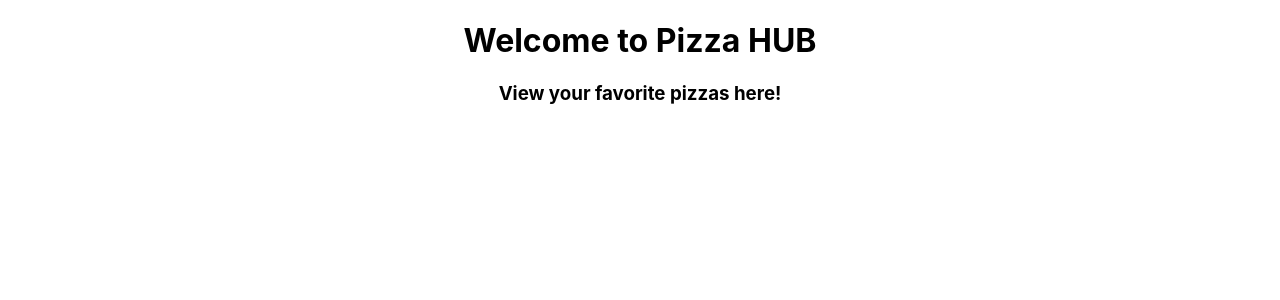
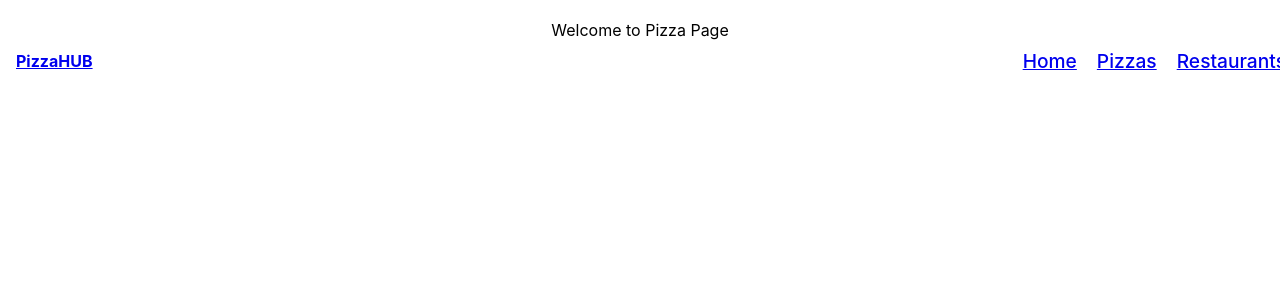
Before and after one commit to JohnMartin-19/pizzas-p4, a React (Create React App) app in the folder client/pizza/: page /Pizza in a window 1280 px wide. Shown: the top 300 px of the page. Built offline with nearby package versions, Linux system fonts and the light colour scheme; no server answers.

Commit message:
routes setup

```diff
--- a/client/pizza/src/App.jsx
+++ b/client/pizza/src/App.jsx
@@ -1,8 +1,14 @@
-import { useEffect } from 'react';
+import { useEffect,useState } from 'react';
 import './App.css';
 import {Routes,Route} from 'react-router-dom'
+import NavBar from './NavBar';
+import Restaurants from './Restaurants';
+import Pizza from'./Pizza';
+import Home from './Home';
 
 function App() {
+  const [ setPage] = useState('/')
+
  useEffect(()=>{
   fetch("http://127.0.0.1:8000/api/restaurant/")
     .then(function(response){response.json()
@@ -16,8 +22,13 @@ function App() {
   },[])
   return (
     <div className="App">
-      <h1>Welcome to Pizza HUB</h1>
-      <h3>View your favorite pizzas here!</h3>
+      <NavBar onChange={setPage} />
+      <br />
+      <Routes>
+        <Route path="/Pizza" element={<Pizza heading='Available Pizzas' text='Below are our Pizza Varieties'  />} />
+        <Route path="/Restaurants" element={<Restaurants heading='Below are our Restaurants'/>} />
+        <Route exact path="/" element={<Home/>} />
+      </Routes>
     </div>
   );
 }
--- /dev/null
+++ b/client/pizza/src/Home.jsx
@@ -0,0 +1,8 @@
+import React from "react";
+
+function Home(){
+    return(
+        <div>Home Page</div>
+    )
+}
+export default Home
--- a/client/pizza/src/NavBar.css
+++ b/client/pizza/src/NavBar.css
@@ -0,0 +1,31 @@
+.nav-menu{
+    display: flex;
+}
+.nav-menu li{
+    list-style: none;
+    padding: 10px;
+}
+
+.nav-menu li a {
+    font-size: 1.2rem;
+    font-weight: 500;
+}
+
+.hamburger{
+    display: none;
+}
+.nav{
+    display: flex;
+    justify-content: space-between;
+    align-items: center;
+    width: 100%;
+    padding: 1rem;
+    height: 90px;
+    position: fixed;
+    z-index: 10;
+}
+
+.nav-bg{
+    background-color: rgba(0, 0, 0, 0.85);
+    transition: 1s;
+}
--- a/client/pizza/src/NavBar.jsx
+++ b/client/pizza/src/NavBar.jsx
@@ -1,9 +1,22 @@
-import React from "react";
+import React,{useState} from "react";
 import { NavLink,Link } from "react-router-dom";
 import './NavBar.css';
 
 function NavBar(){
-    <>
+    const [click] = useState(false)
+    //const handleClick = () => setClick(!click)
+    const[color, setColor] = useState(false)
+    const changeColor = () => {
+        if(window.scrollY >= 100){
+            setColor(true);
+        } else {
+            setColor(false);
+        }
+    }
+
+    window.addEventListener('scroll',changeColor)
+    return(
+        <div>
                 <nav class={color ? 'nav nav-bg' : 'nav'} >
                     <NavLink to='/' ><h4>PizzaHUB</h4></NavLink>
                     <ul className={click ? 'nav-menu active':"nav-menu "}>
@@ -11,22 +24,18 @@ function NavBar(){
                             <Link to='/'>Home</Link>
                         </li>
                         <li>
-                        <Link to='/About Me'>About Me</Link>
+                            <Link to='/Pizza'>Pizzas</Link>
                         </li>
                         <li>
-                        <Link to='/MyStacks'>Tech Stacks</Link>
+                            <Link to='/Restaurants'>Restaurants</Link>
                         </li>
-                    <li>
-                        <Link to='/Projects'>Projects</Link>
-                    </li>
-                    <li>
-                        <Link to='/Contact Me'>Contact Me</Link>
-                    </li>
+
                     </ul>
 
 
                 </nav>
-    </>
+        </div>
+    )
 }
 
 export default NavBar;
--- /dev/null
+++ b/client/pizza/src/Pizza.jsx
@@ -0,0 +1,8 @@
+import React from "react";
+
+function Pizza(){
+    return(
+        <div>Welcome to Pizza Page</div>
+    )
+}
+export default Pizza
--- /dev/null
+++ b/client/pizza/src/Restaurants.jsx
@@ -0,0 +1,9 @@
+import React from "react";
+
+function Restaurants(){
+    return(
+        <div>Restaurants</div>
+    )
+}
+
+export default Restaurants
--- a/client/pizza/src/index.jsx
+++ b/client/pizza/src/index.jsx
@@ -2,11 +2,12 @@ import React from 'react';
 import ReactDOM from 'react-dom/client';
 import './index.css';
 import App from './App';
+import { BrowserRouter } from 'react-router-dom';
 
 
 const root = ReactDOM.createRoot(document.getElementById('root'));
 root.render(
-  <React.StrictMode>
+  <BrowserRouter>
     <App />
-  </React.StrictMode>
+  </BrowserRouter>
 );
```
Also changed, not shown: client/pizza/src/Home.css (added), client/pizza/src/Pizza.css (added), client/pizza/src/Restaurants.css (added). Lines whose indentation alone changed are shown as unchanged.
